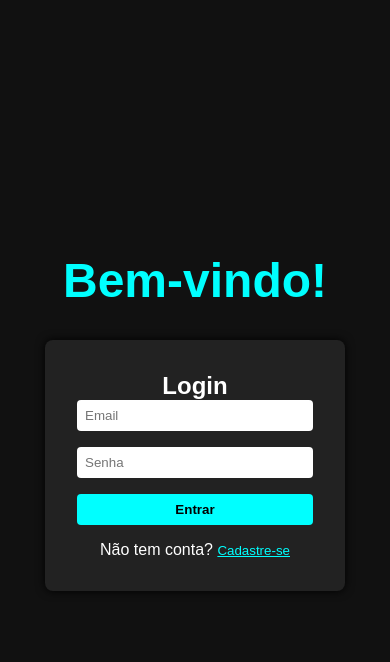
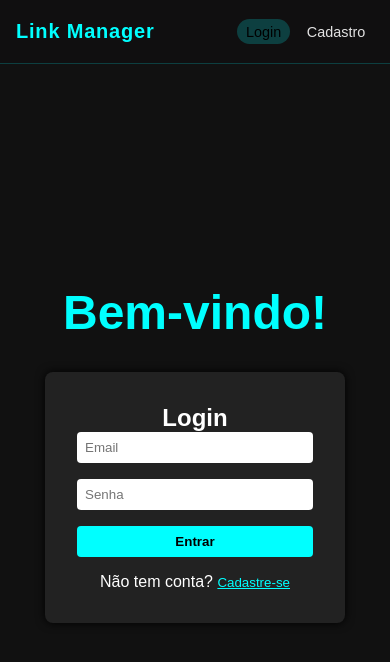
Before and after one commit to ThiagoThomas09/link-manager, a Next.js app: page / in a window 390 px wide. Shown: the top 662 px of the page. Built offline with nearby package versions, Linux system fonts and the light colour scheme.

Commit message:
feat: add header

```diff
--- /dev/null
+++ b/app/components/Header.module.css
@@ -0,0 +1,81 @@
+.header {
+  position: sticky;
+  top: 0;
+  z-index: 50;
+  height: var(--header-height);
+  background-color: #100f10;
+  border-bottom: 1px solid rgba(0, 255, 255, 0.2);
+  color: #f5f5f5;
+}
+
+.inner {
+  max-width: 960px;
+  margin: 0 auto;
+  height: 100%;
+  display: flex;
+  align-items: center;
+  justify-content: space-between;
+  gap: 1rem;
+  padding: 0 1.5rem;
+}
+
+.brand {
+  font-size: 1.25rem;
+  font-weight: 600;
+  letter-spacing: 0.04em;
+  color: #00ffff;
+}
+
+.nav {
+  display: flex;
+  align-items: center;
+  gap: 1rem;
+}
+
+.navLink {
+  font-size: 0.95rem;
+  font-weight: 500;
+  color: #e2e2e2;
+  padding: 0.35rem 0.65rem;
+  border-radius: 999px;
+  transition: background-color 0.2s ease, color 0.2s ease;
+}
+
+.navLink:hover {
+  background-color: rgba(0, 255, 255, 0.12);
+  color: #00ffff;
+}
+
+.active {
+  background-color: rgba(0, 255, 255, 0.2);
+  color: #000;
+}
+
+@media (max-width: 600px) {
+  .inner {
+    gap: 0.75rem;
+    padding: 0 1rem;
+  }
+
+  .nav {
+    gap: 0.5rem;
+  }
+
+  .navLink {
+    font-size: 0.9rem;
+    padding: 0.3rem 0.55rem;
+  }
+}
+
+.logoutBtn {
+  background: none;
+  border: none;
+  color: #ff6666;
+  font-weight: bold;
+  cursor: pointer;
+}
+
+.logoutBtn:hover {
+  text-decoration: underline;
+  color: #ff4444;
+}
--- /dev/null
+++ b/app/components/Header.tsx
@@ -0,0 +1,64 @@
+"use client";
+
+import Link from "next/link";
+import { usePathname, useRouter } from "next/navigation";
+import { useEffect, useState } from "react";
+import styles from "./Header.module.css";
+
+export default function Header() {
+  const pathname = usePathname();
+  const router = useRouter();
+  const [isLogged, setIsLogged] = useState(false);
+
+  useEffect(() => {
+    const token = localStorage.getItem("token");
+    setIsLogged(!!token);
+  }, [pathname]);
+
+  const createClassName = (href: string, isActive?: (pathname: string) => boolean) => {
+    const active = isActive ? isActive(pathname) : pathname === href;
+    return active ? `${styles.navLink} ${styles.active}` : styles.navLink;
+  };
+
+  const handleLogout = () => {
+    localStorage.removeItem("token");
+    setIsLogged(false);
+    router.push("/");
+  };
+
+  return (
+    <header className={styles.header}>
+      <div className={styles.inner}>
+        <Link href={isLogged ? "/dashboard" : "/"} className={styles.brand}>
+          Link Manager
+        </Link>
+        <nav className={styles.nav}>
+          {isLogged ? (
+            <>
+              <Link
+                href="/dashboard"
+                className={createClassName("/dashboard", (p) =>
+                  p.startsWith("/dashboard") || p.startsWith("/folders")
+                )}
+              >
+                Dashboard
+              </Link>
+              <button onClick={handleLogout} className={styles.logoutBtn}>
+                Sair
+              </button>
+            </>
+          ) : (
+            <>
+              <Link href="/" className={createClassName("/", (p) => p === "/")}>
+                Login
+              </Link>
+              <Link href="/register" className={createClassName("/register")}>
+                Cadastro
+              </Link>
+            </>
+          )}
+        </nav>
+      </div>
+    </header>
+  );
+}
--- a/app/globals.css
+++ b/app/globals.css
@@ -1,6 +1,7 @@
 :root {
   --background: #ffffff;
   --foreground: #171717;
+  --header-height: 64px;
 }
 
 @media (prefers-color-scheme: dark) {
@@ -22,6 +23,15 @@ body {
   font-family: Arial, Helvetica, sans-serif;
   -webkit-font-smoothing: antialiased;
   -moz-osx-font-smoothing: grayscale;
+  min-height: 100vh;
+  display: flex;
+  flex-direction: column;
+}
+
+.app-content {
+  flex: 1;
+  display: flex;
+  flex-direction: column;
 }
 
 * {
--- a/app/layout.tsx
+++ b/app/layout.tsx
@@ -1,6 +1,7 @@
 import type { Metadata } from "next";
 import { Geist, Geist_Mono } from "next/font/google";
 import "./globals.css";
+import Header from "./components/Header";
 
 const geistSans = Geist({
   variable: "--font-geist-sans",
@@ -25,7 +26,8 @@ export default function RootLayout({
   return (
     <html lang="en">
       <body className={`${geistSans.variable} ${geistMono.variable}`}>
-        {children}
+        <Header />
+        <div className="app-content">{children}</div>
       </body>
     </html>
   );
--- a/app/page.module.css
+++ b/app/page.module.css
@@ -2,7 +2,9 @@
   display: flex;
   justify-content: center;
   align-items: center;
-  height: 100vh;
+  min-height: calc(100vh - var(--header-height));
+  width: 100%;
+  padding: 2rem 1rem;
   background-color: #111;
   color: #fff;
   font-family: sans-serif;
```
